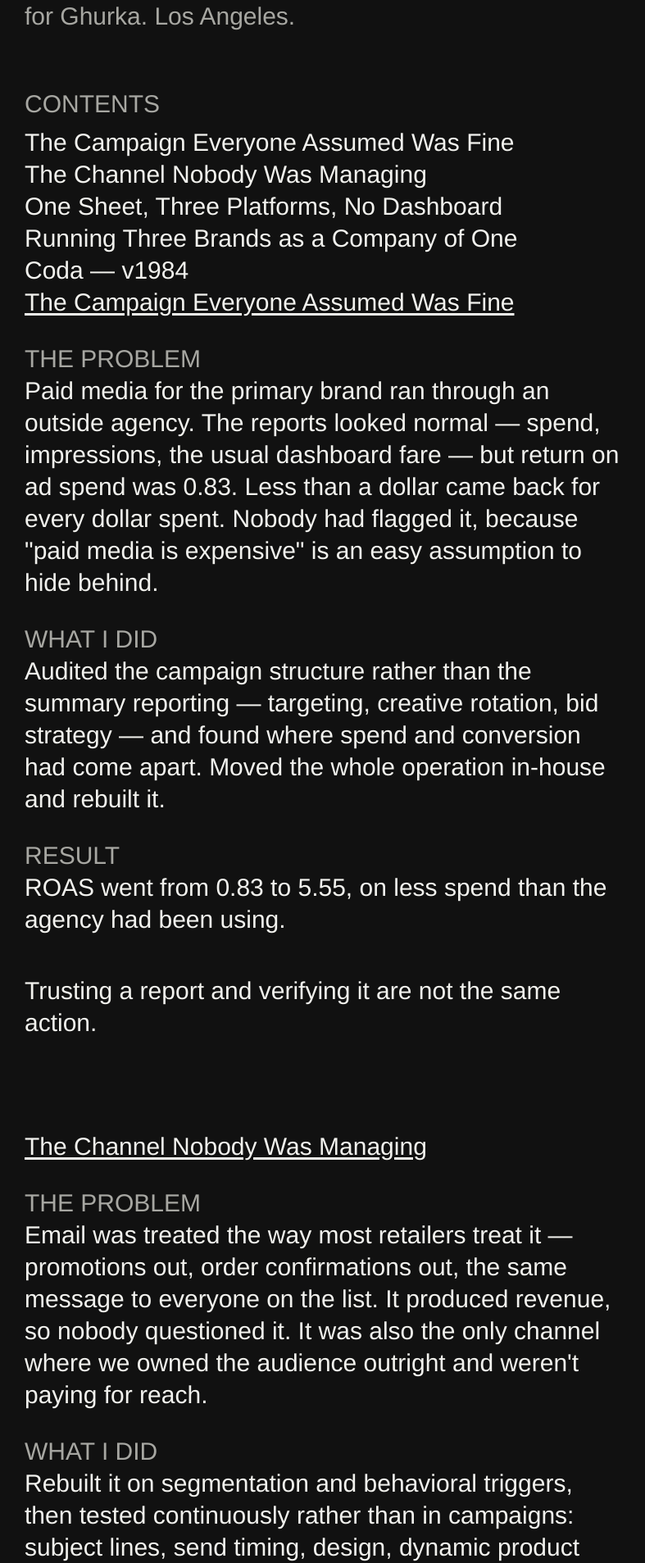
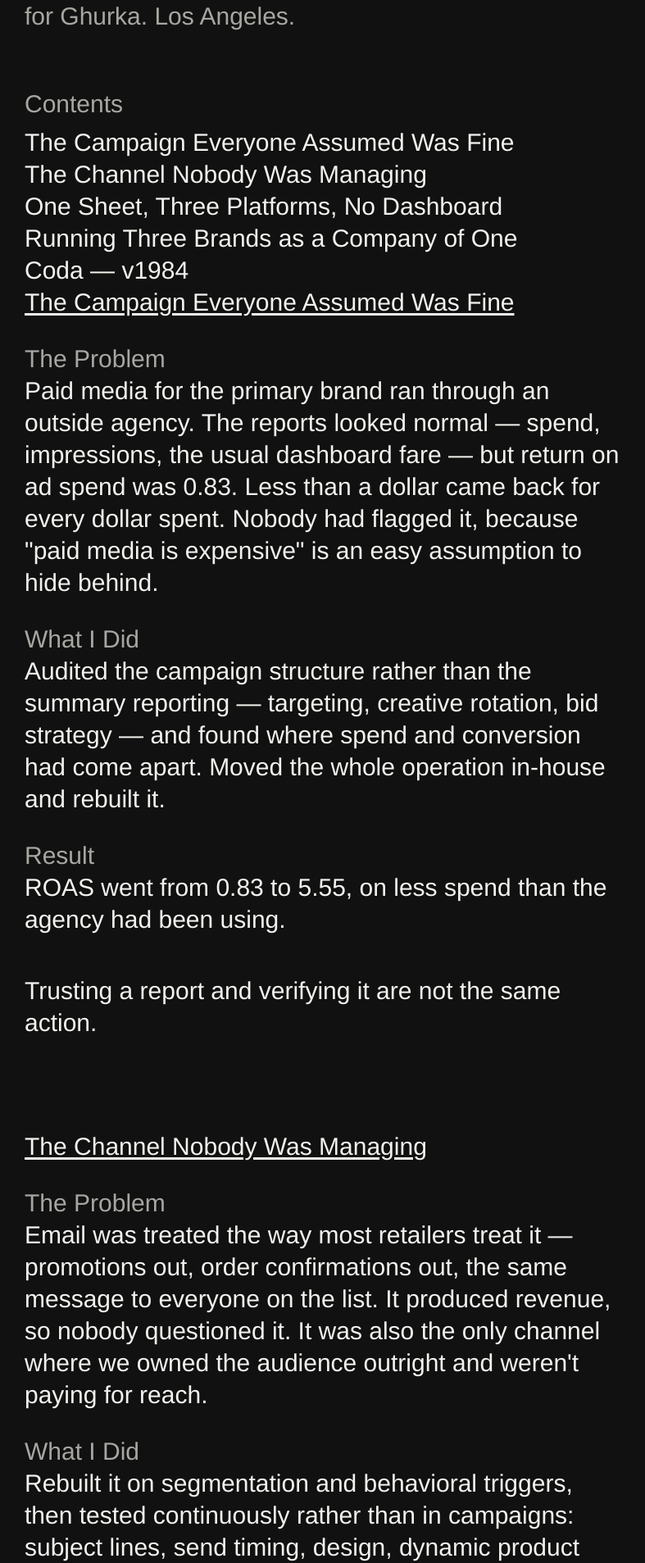
Before and after one commit to pianogoth/christopherparkramos.com, a Next.js app: page / in a window 1280 px wide. Shown: the part 294-2201 px from the top of the page at 82% size, without its empty margins (0-787 px from the left). Built offline with nearby package versions, Linux system fonts and the light colour scheme.

Commit message:
Refine section hierarchy and coda wording

```diff
--- a/app/globals.css
+++ b/app/globals.css
@@ -25,7 +25,7 @@ main { width: calc(100% - 60px); max-width: 1080px; margin-left: 30px; padding:
 .intro { margin: 0 0 68px; scroll-margin-top: 20px; }
 .dek { max-width: 44ch; margin: 0; color: var(--secondary); }
 
-.contents { margin: 0 0 96px; }
+.contents { margin: 0 0 140px; }
 .contents-label { margin: 0 0 8px; color: var(--secondary); }
 .contents ol { margin: 0; padding: 0; list-style: none; }
 .contents li { margin: 0; }
@@ -52,7 +52,7 @@ footer > p { max-width: 44ch; margin: 0 0 30px; color: var(--ink); font: inherit
   main { width: calc(100% - 32px); margin-left: 16px; padding-top: 14px; }
   .site-header { margin-bottom: 42px; }
   .intro { margin-bottom: 60px; }
-  .contents { margin-bottom: 76px; }
+  .contents { margin-bottom: 96px; }
   .case-study { margin-bottom: 82px; }
   footer { margin-top: 100px; }
 }
--- a/app/page.tsx
+++ b/app/page.tsx
@@ -38,7 +38,7 @@ export default function Home() {
       </section>
 
       <nav className="contents" id="contents" aria-label="Case studies">
-        <p className="contents-label">CONTENTS</p>
+        <p className="contents-label">Contents</p>
         <ol>
           {cases.map((title, index) => (
             <li key={title}>
@@ -53,9 +53,9 @@ export default function Home() {
       <article className="case-study" id="case-1">
         <CaseHeader title="The Campaign Everyone Assumed Was Fine" />
         <div className="case-body">
-          <Section label="THE PROBLEM"><p>Paid media for the primary brand ran through an outside agency. The reports looked normal — spend, impressions, the usual dashboard fare — but return on ad spend was 0.83. Less than a dollar came back for every dollar spent. Nobody had flagged it, because &quot;paid media is expensive&quot; is an easy assumption to hide behind.</p></Section>
-          <Section label="WHAT I DID"><p>Audited the campaign structure rather than the summary reporting — targeting, creative rotation, bid strategy — and found where spend and conversion had come apart. Moved the whole operation in-house and rebuilt it.</p></Section>
-          <Section label="RESULT"><p>ROAS went from 0.83 to 5.55, on less spend than the agency had been using.</p></Section>
+          <Section label="The Problem"><p>Paid media for the primary brand ran through an outside agency. The reports looked normal — spend, impressions, the usual dashboard fare — but return on ad spend was 0.83. Less than a dollar came back for every dollar spent. Nobody had flagged it, because &quot;paid media is expensive&quot; is an easy assumption to hide behind.</p></Section>
+          <Section label="What I Did"><p>Audited the campaign structure rather than the summary reporting — targeting, creative rotation, bid strategy — and found where spend and conversion had come apart. Moved the whole operation in-house and rebuilt it.</p></Section>
+          <Section label="Result"><p>ROAS went from 0.83 to 5.55, on less spend than the agency had been using.</p></Section>
           <blockquote>Trusting a report and verifying it are not the same action.</blockquote>
         </div>
       </article>
@@ -63,9 +63,9 @@ export default function Home() {
       <article className="case-study" id="case-2">
         <CaseHeader title="The Channel Nobody Was Managing" />
         <div className="case-body">
-          <Section label="THE PROBLEM"><p>Email was treated the way most retailers treat it — promotions out, order confirmations out, the same message to everyone on the list. It produced revenue, so nobody questioned it. It was also the only channel where we owned the audience outright and weren&apos;t paying for reach.</p></Section>
-          <Section label="WHAT I DID"><p>Rebuilt it on segmentation and behavioral triggers, then tested continuously rather than in campaigns: subject lines, send timing, design, dynamic product blocks. Lifecycle automation — welcome, post-purchase, win-back — went from three flows nobody had touched to the system doing the steady work.</p></Section>
-          <Section label="RESULT"><p>Open rates up 105%, clicks up 30%, conversion up 9%. Attributed revenue grew 91% year over year, $474K to $907K. Automated flow revenue went from $33K to $112K. Dynamic product blocks moved average cart from 1.4 items to 2.2 and AOV from $180 to $223.</p></Section>
+          <Section label="The Problem"><p>Email was treated the way most retailers treat it — promotions out, order confirmations out, the same message to everyone on the list. It produced revenue, so nobody questioned it. It was also the only channel where we owned the audience outright and weren&apos;t paying for reach.</p></Section>
+          <Section label="What I Did"><p>Rebuilt it on segmentation and behavioral triggers, then tested continuously rather than in campaigns: subject lines, send timing, design, dynamic product blocks. Lifecycle automation — welcome, post-purchase, win-back — went from three flows nobody had touched to the system doing the steady work.</p></Section>
+          <Section label="Result"><p>Open rates up 105%, clicks up 30%, conversion up 9%. Attributed revenue grew 91% year over year, $474K to $907K. Automated flow revenue went from $33K to $112K. Dynamic product blocks moved average cart from 1.4 items to 2.2 and AOV from $180 to $223.</p></Section>
           <blockquote>Klaviyo used the account as an internal case study.</blockquote>
         </div>
       </article>
@@ -73,18 +73,18 @@ export default function Home() {
       <article className="case-study" id="case-3">
         <CaseHeader title="One Sheet, Three Platforms, No Dashboard" />
         <div className="case-body">
-          <Section label="THE PROBLEM"><p>Performance data lived in three systems — Meta, Google Analytics, Shopify — each with its own interface and its own definition of a sale. Answering &quot;how did we do this week&quot; meant three tabs and hand math, every week.</p></Section>
-          <Section label="WHAT OWNERSHIP ACTUALLY WANTED"><p>The obvious fix is a dashboard. I built one and it didn&apos;t land. Ownership wanted the numbers themselves, not a chart standing in for them.</p></Section>
+          <Section label="The Problem"><p>Performance data lived in three systems — Meta, Google Analytics, Shopify — each with its own interface and its own definition of a sale. Answering &quot;how did we do this week&quot; meant three tabs and hand math, every week.</p></Section>
+          <Section label="What Ownership Actually Wanted"><p>The obvious fix is a dashboard. I built one and it didn&apos;t land. Ownership wanted the numbers themselves, not a chart standing in for them.</p></Section>
           <blockquote>Revenue is revenue. Once it&apos;s been turned into a graph, there&apos;s a layer between the person and the number they&apos;re trying to trust.</blockquote>
-          <Section label="WHAT I BUILT INSTEAD"><p>One sheet, rebuilt weekly, pulling all three sources together with the formulas doing the calculation work so nobody downstream had to. Not automated end to end — the consolidation stayed manual by choice. Every number in it had to be one you could trust without going to check the source.</p></Section>
+          <Section label="What I Built Instead"><p>One sheet, rebuilt weekly, pulling all three sources together with the formulas doing the calculation work so nobody downstream had to. Not automated end to end — the consolidation stayed manual by choice. Every number in it had to be one you could trust without going to check the source.</p></Section>
         </div>
       </article>
 
       <article className="case-study" id="case-4">
         <CaseHeader title="Running Three Brands as a Company of One" />
         <div className="case-body">
-          <Section label="THE SETUP"><p>I joined XHIBITION in 2014 as the first dedicated marketing hire. By the end there were three brands — XHIBITION, Rule of Next, two:minds — each with its own identity and customer, none with a dedicated team. Eleven years in, I was still the only person working across all three.</p></Section>
-          <Section label="WHAT THAT ACTUALLY MEANT"><p>Shopify Plus backend, site speed, SEO, and blog content. Product and lifestyle photography workflow, with the fastest turnaround on the team. Visual merchandising and category hierarchy for promotional events. Homepage creative and campaign graphics. Visual identity and packaging held as a system across all three brands rather than rebuilt per project. Off-site shoot production from concept through execution, on budget — the resulting creative consistently outperformed everything else we ran.</p></Section>
+          <Section label="The Setup"><p>I joined XHIBITION in 2014 as the first dedicated marketing hire. By the end there were three brands — XHIBITION, Rule of Next, two:minds — each with its own identity and customer, none with a dedicated team. Eleven years in, I was still the only person working across all three.</p></Section>
+          <Section label="What That Actually Meant"><p>Shopify Plus backend, site speed, SEO, and blog content. Product and lifestyle photography workflow, with the fastest turnaround on the team. Visual merchandising and category hierarchy for promotional events. Homepage creative and campaign graphics. Visual identity and packaging held as a system across all three brands rather than rebuilt per project. Off-site shoot production from concept through execution, on budget — the resulting creative consistently outperformed everything else we ran.</p></Section>
           <p>And the part that wasn&apos;t on the org chart: sitting between buying and marketing to align promotional calendars, working against the buying team&apos;s forecasts to time sales and set promotional depth, then reporting sell-through and revenue back to ownership and to global brand partners.</p>
           <blockquote>None of it worked because I was a marketing specialist, or a data specialist, or a design specialist. It worked because someone had to be the thing connecting all three — and for eleven years, that was the actual job description, whatever the title said.</blockquote>
         </div>
@@ -95,7 +95,7 @@ export default function Home() {
         <div className="case-body">
           <p>An independent music and art direction practice, active since 2014. Becoming N(one) released on Glacial Industries in Dublin, Pansori on Knives in Berlin. Coverage from FACT. Cover and campaign art direction for Purple Tape Pedigree, Glacial Sound, Sharp Veins, and Blastah. A writing credit on a Cashmere Cat record. Scores for Adult Swim, for Manolis D. Lemos and Tianzhuo Chen, and for a Jamie Janković short the BFI programmed at the London Short Film Festival.</p>
           <p>From 2013 to 2019 I was one of three people behind BUILD, a series in Columbus, Ohio, where I handled creative direction, design, and artist relations — booking Machine Girl, Dis Fig, Ariel Zetina, Organ Tapes, Asian Dope Boys, and Aisha Devi to a city with no standing audience for any of it.</p>
-          <p>I moved to Los Angeles in May 2026. On July 8 I co-created and performed the US debut of Rabit’s Stranger in a Strange Land — stems from the album broken down and rebuilt as custom granular patches, played live on a ROLI Seaboard.</p>
+          <p>I moved to Los Angeles in May 2026. On July 8 I performed with Rabit for the US debut of Stranger in a Strange Land — stems from the album broken down and rebuilt as custom granular patches, played live on a ROLI Seaboard.</p>
           <p>Everything above this is measured in quarters. This is measured differently — in whether the work keeps earning invitations from people who have no obligation to extend them.</p>
           <p><a className="external-link" href="https://v1984.art" target="_blank" rel="noreferrer">v1984.art<span className="sr-only"> (opens in a new tab)</span></a></p>
         </div>
```
Also changed, not shown: 1 other file (tests, documents, lock files or other folders).
